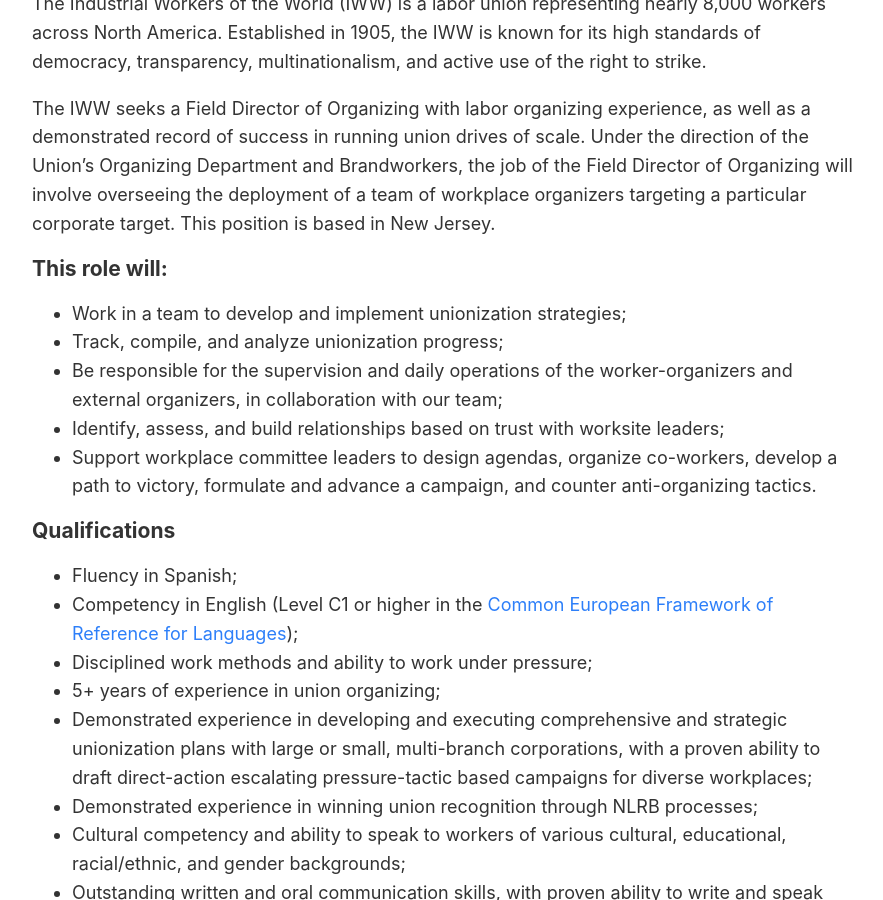
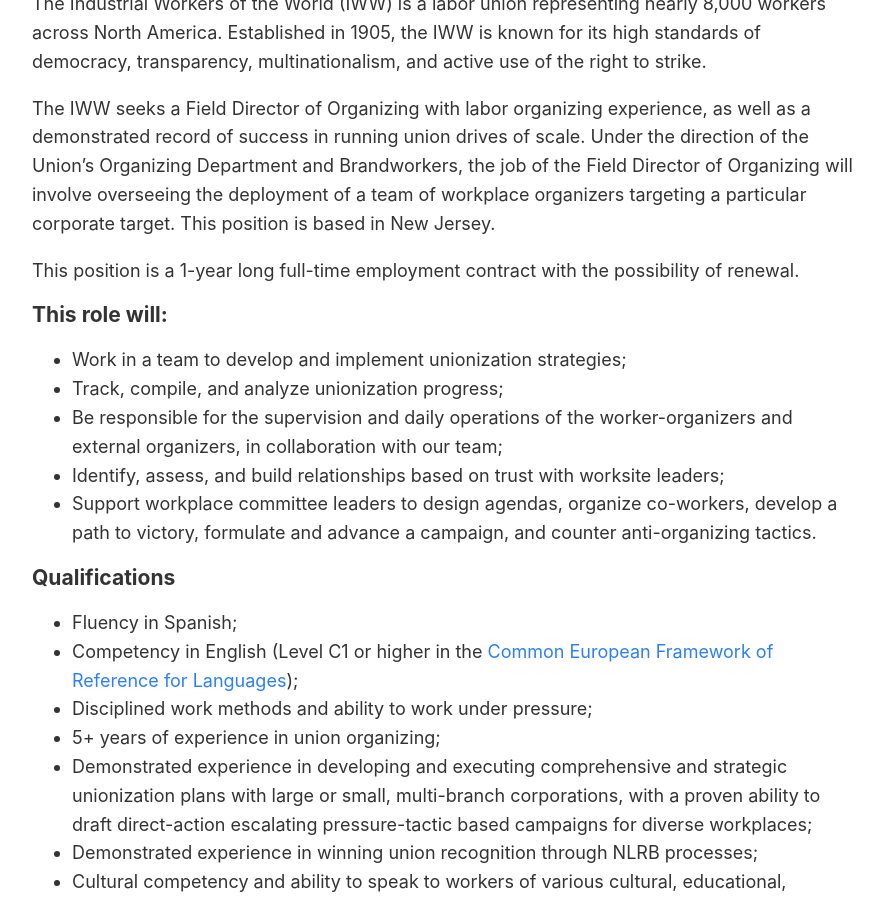
Before and after one commit to iww/jobs.iww.org, a Jekyll site: the page built from _jobs/field-director.md, in a window 1280 px wide and 900 px high, scrolled down 954 px. Shown: the whole window, without its empty margins (192-1075 px from the left). Built offline with Jekyll 4.4.1, drawn with Linux system fonts in a browser that asks for light colours; a script that is not in the unit is left out.

Commit message:
Updated postings with length of contract

```diff
--- a/_jobs/field-director.md
+++ b/_jobs/field-director.md
@@ -19,6 +19,8 @@ We look forward to your vision and contribution to the next chapter of our union
 The Industrial Workers of the World (IWW) is a labor union representing nearly 8,000 workers across North America. Established in 1905, the IWW is known for its high standards of democracy, transparency, multinationalism, and active use of the right to strike.
 
 The IWW seeks a Field Director of Organizing with labor organizing experience, as well as a demonstrated record of success in running union drives of scale. Under the direction of the Union’s Organizing Department and Brandworkers, the job of the Field Director of Organizing will involve overseeing the deployment of a team of workplace organizers targeting a particular corporate target. This position is based in New Jersey.
+
+This position is a 1-year long full-time employment contract with the possibility of renewal.
 
 ### This role will:
 
```
Also changed, not shown: _jobs/director-de-campo.md (+2 -0 lines).
